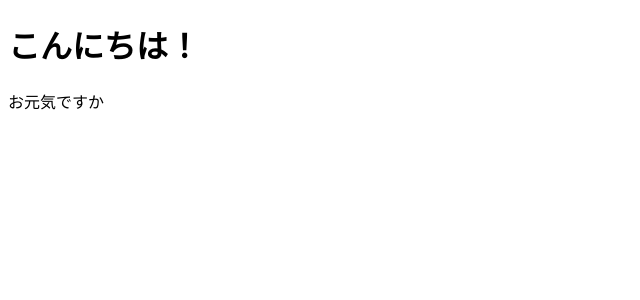
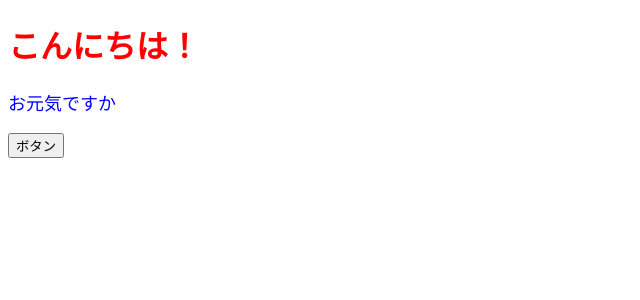
Before and after one commit to shota4869/study-react, a React (Create React App) app: page / in a window 1280 px wide. Shown: the top 300 px of the page, without its empty margins (0-640 px from the left). Built offline with nearby package versions, Linux system fonts and the light colour scheme.

Commit message:
イベントやスタイルの扱い方の学習

```diff
--- a/src/App.jsx
+++ b/src/App.jsx
@@ -1,10 +1,17 @@
 import React from "react";
 
 const App = () => {
+  const onClickButton = () => alert("hello");
+
+  const contentStyle = {
+    color: "blue",
+    fontSize: "18px"
+  };
   return (
     <>
-      <h1>こんにちは！</h1>
-      <p>お元気ですか</p>
+      <h1 style={{ color: "red" }}>こんにちは！</h1>
+      <p style={contentStyle}>お元気ですか</p>
+      <button onClick={onClickButton}>ボタン</button>
     </>
   );
 };
```
